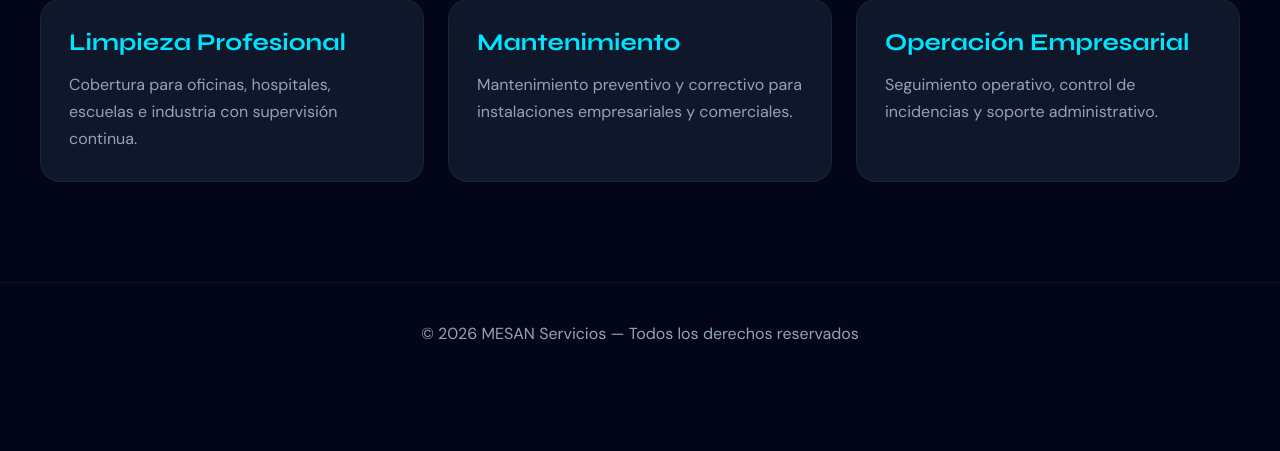
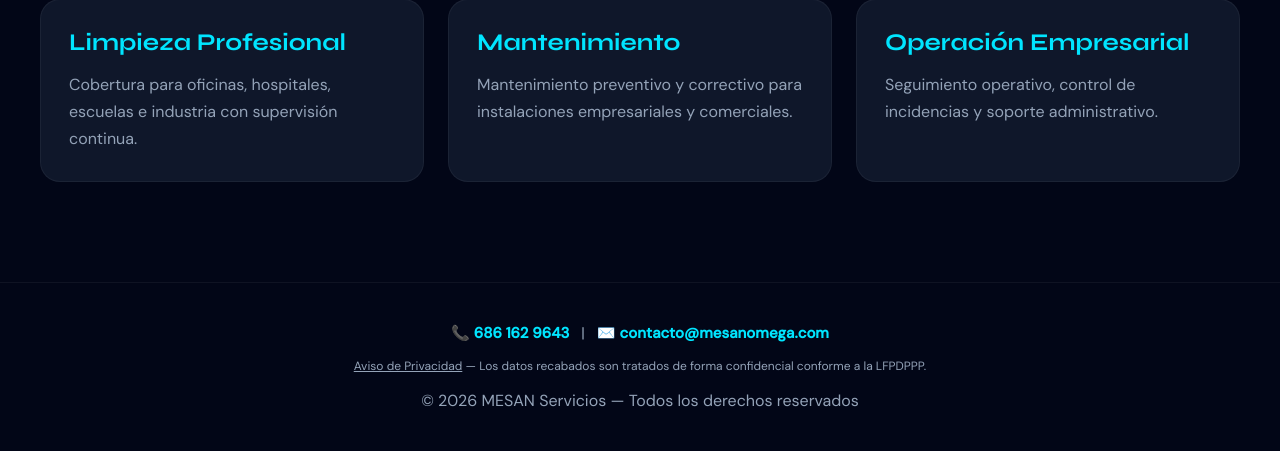
Before and after one commit to manuelsanchezresendiz8-eng/mesan-servicios, a FastAPI app: page / in a window 1280 px wide. Shown: the part 801-1252 px from the top of the page. Before the commit the page ends 1141 px from the top, so only its background shows below. Run offline with FastAPI, Linux system fonts and the light colour scheme.

Commit message:
Update index.html

```diff
--- a/templates/index.html
+++ b/templates/index.html
@@ -198,6 +198,17 @@ y soporte administrativo.
 
 <footer>
 
+<p style="margin-bottom:14px;font-size:15px">
+  📞 <a href="tel:526861629643" style="color:var(--cyan);text-decoration:none;font-weight:700">686 162 9643</a>
+  &nbsp;&nbsp;|&nbsp;&nbsp;
+  ✉️ <a href="mailto:contacto@mesanomega.com" style="color:var(--cyan);text-decoration:none;font-weight:700">contacto@mesanomega.com</a>
+</p>
+
+<p style="font-size:12px;color:var(--muted);max-width:600px;margin:0 auto 14px;line-height:1.6">
+  <a href="/privacidad" style="color:var(--muted);text-decoration:underline">Aviso de Privacidad</a>
+  — Los datos recabados son tratados de forma confidencial conforme a la LFPDPPP.
+</p>
+
 <p>
 © 2026 MESAN Servicios — Todos los derechos reservados
 </p>
```
